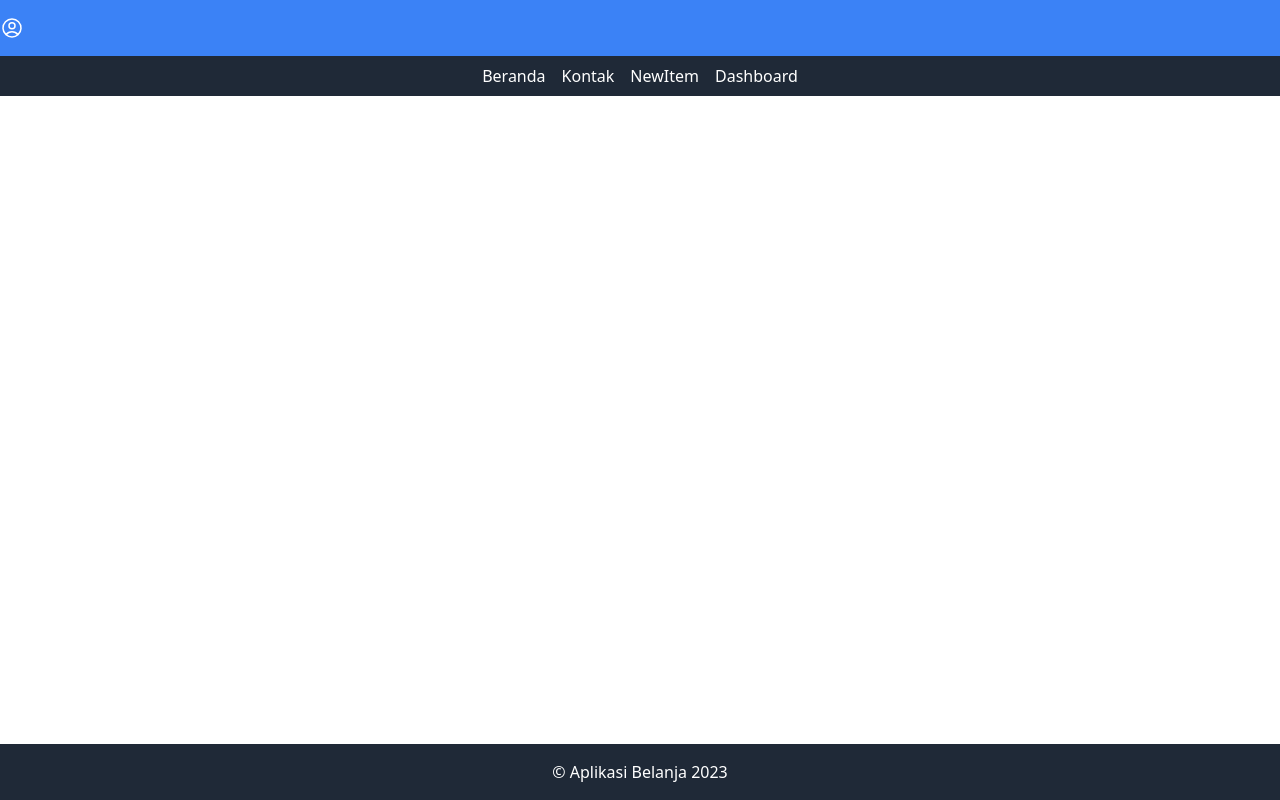
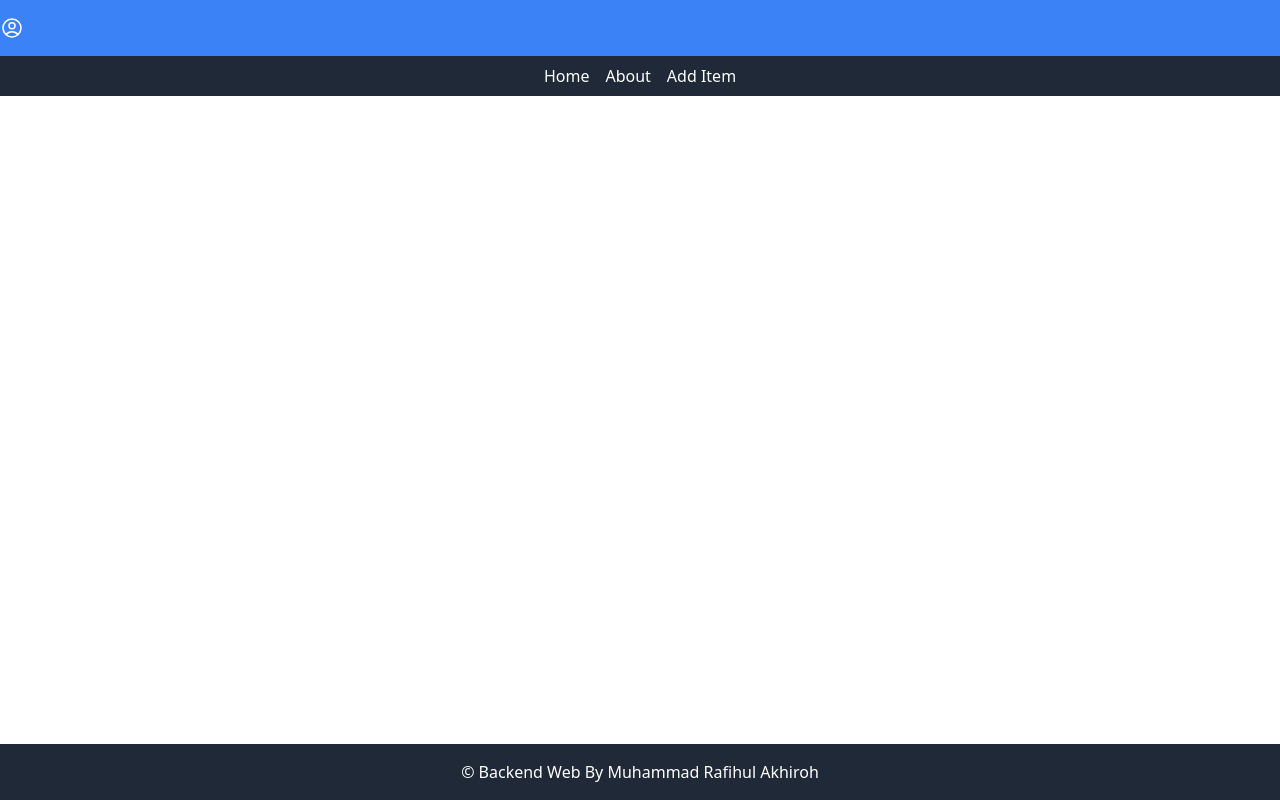
Before and after one commit to RafiHul/Django-ecom-Web-Mysql-, a Django app: page /profile/vendor/ in a window 1280 px wide. Run offline with Django 4.2, Linux system fonts and the light colour scheme; the visitor is signed in with stand-in values (Sample User, id 1); data that the repository does not hold is empty.

Commit message:
change web Language to english

```diff
--- a/account/templates/account/another_profile.html
+++ b/account/templates/account/another_profile.html
@@ -14,7 +14,7 @@
     </div>
 </div>
 
-<h2 class="text-xl font-semibold mt-6">Barang Yang Di Jual</h2> <!-- Pindahkan text ini ke atas item -->
+<h2 class="text-xl font-semibold mt-6">Selled by {{uss.username_acc}}</h2>
 
 <div class="grid grid-cols-1 sm:grid-cols-2 md:grid-cols-3 gap-6">
     {% for item in created_by %}
--- a/account/templates/account/profile.html
+++ b/account/templates/account/profile.html
@@ -10,12 +10,12 @@
             </div>
             <div>
                 <h2 class="text-xl font-semibold">{{ profile.username_acc }}</h2>
-                <p class="text-gray-600">Saldo Dompet: {{profile.saldo}}</p>
+                <p class="text-gray-600">Balance: {{profile.saldo}}</p>
                 <a href="{%url 'account:topup'%}" class="text-blue-500 hover:underline block mb-2">Topup</a>
             </div>
         </div>
         <div class="mt-6">
-            <a href="{%url 'account:settings'%}" class="text-blue-500 hover:underline block mb-2">Pengaturan</a>
+            <a href="{%url 'account:settings'%}" class="text-blue-500 hover:underline block mb-2">Change Name</a>
             <a href="{%url 'cart:history'%}" class="text-blue-500 hover:underline block mb-2">History</a>
             <a href="#" class="text-blue-500 hover:underline block mb-2">Cart</a>
             <a href="{%url 'account:vendor'%}" class="text-blue-500 hover:underline block">Vendor Menu</a>
--- a/account/templates/account/vendor_menu.html
+++ b/account/templates/account/vendor_menu.html
@@ -10,7 +10,7 @@
         </a>
         <h2 class="text-xl font-semibold">{{ item.nama_barang }}</h2>
         <p class="text-gray-600">Price: {{ item.harga }}</p>
-        <p class="text-gray-600">Jumlah: {{ item.jumlah }}</p>
+        <p class="text-gray-600">Quantity: {{ item.jumlah }}</p>
     </div>
     {%else%}
     <div class="bg-white p-4 shadow-md relative">
@@ -21,7 +21,7 @@
         </a>
         <h2 class="text-xl font-semibold">{{ item.nama_barang }}</h2>
         <p class="text-gray-600">Price: {{ item.harga }}</p>
-        <p class="text-gray-600">Jumlah: {{ item.jumlah }}</p>
+        <p class="text-gray-600">Quantity: {{ item.jumlah }}</p>
     </div>
 
     {% endif %}
--- a/core/templates/core/base.html
+++ b/core/templates/core/base.html
@@ -3,7 +3,7 @@
 <head>
     <meta charset="UTF-8">
     <meta name="viewport" content="width=device-width, initial-scale=1.0">
-    <title>{% block title %}Aplikasi Belanja{% endblock %}</title>
+    <title>{% block title %}Welcome{% endblock %}</title>
     <link href="https://cdn.jsdelivr.net/npm/tailwindcss@2.2.19/dist/tailwind.min.css" rel="stylesheet">
     <style>
         /* Tambahkan CSS untuk footer */
@@ -44,10 +44,9 @@
     <nav class="bg-gray-800 text-white py-2">
         <div class="container mx-auto">
             <ul class="flex justify-center space-x-4">
-                <li><a href="{% url 'core:index' %}" class="hover:text-blue-500">Beranda</a></li>
-                <li><a href="#" class="hover:text-blue-500">Kontak</a></li>
-                <li><a href="{% url 'items:new' %}" class="hover:text-blue-500">NewItem</a></li>
-                <li><a href="#" class="hover:text-blue-500">Dashboard</a></li>
+                <li><a href="{% url 'core:index' %}" class="hover:text-blue-500">Home</a></li>
+                <li><a href="{%url 'core:aboutme'%}" class="hover:text-blue-500">About</a></li>
+                <li><a href="{% url 'items:new' %}" class="hover:text-blue-500">Add Item</a></li>
             </ul>
         </div>
     </nav>
@@ -56,7 +55,7 @@
         {% endblock %}
     </div>
     <footer class="bg-gray-800 text-white text-center py-4">
-        &copy; Aplikasi Belanja 2023
+        &copy; Backend Web By Muhammad Rafihul Akhiroh
     </footer>
 </body>
 </html>
--- a/core/templates/core/index.html
+++ b/core/templates/core/index.html
@@ -9,7 +9,7 @@
         </a>
         <h2 class="text-xl font-semibold">{{ item.nama_barang }}</h2>
         <p class="text-gray-600">Price: {{ item.harga }}</p>
-        <p class="text-gray-600">Jumlah: {{ item.jumlah }}</p>
+        <p class="text-gray-600">quantity: {{ item.jumlah }}</p>
     </div>
     {% endfor %}
 </div>
--- a/core/urls.py
+++ b/core/urls.py
@@ -4,5 +4,6 @@
 app_name = "core"
 
 urlpatterns = [
-    path('',views.index, name='index')
+    path('',views.index, name='index'),
+    path('aboutme',views.aboutme,name='aboutme')
 ]
--- a/core/views.py
+++ b/core/views.py
@@ -6,3 +6,6 @@
     return render(request, 'core/index.html', {
         'produk': produk,
     })
+
+def aboutme(request):
+    return render(request,'core/aboutme.html')
```
Also changed, not shown: account/forms.py (+7 -1 lines), account/templates/account/topup.html (+3 -4 lines), core/templates/core/aboutme.html (added, +34 -0 lines), items/templates/items/detail.html (+4 -4 lines).
